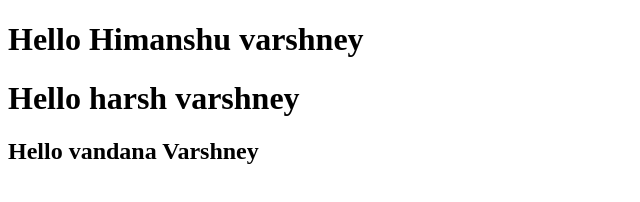
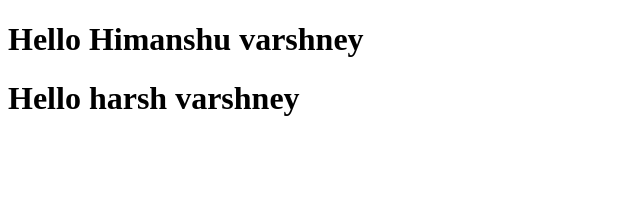
Before and after one commit to himanshuvarshney001/Cohort_Webdevelopment-_2026, a plain HTML site: page index.html in a window 1280 px wide. Shown: the whole page, without its empty margins (0-640 px from the left). Drawn offline with Linux system fonts and the light colour scheme.

Commit message:
[O[IA Revert "Add vandana" ok This reverts commit 494a1c042227345b4e4471ed5a37a815bdc59044.

```diff
--- a/index.html
+++ b/index.html
@@ -8,6 +8,5 @@
 <body>
     <h1>Hello Himanshu varshney</h1>
     <h1>Hello harsh varshney</h1>
-    <h2>Hello vandana Varshney</h2>
 </body>
 </html>
```
